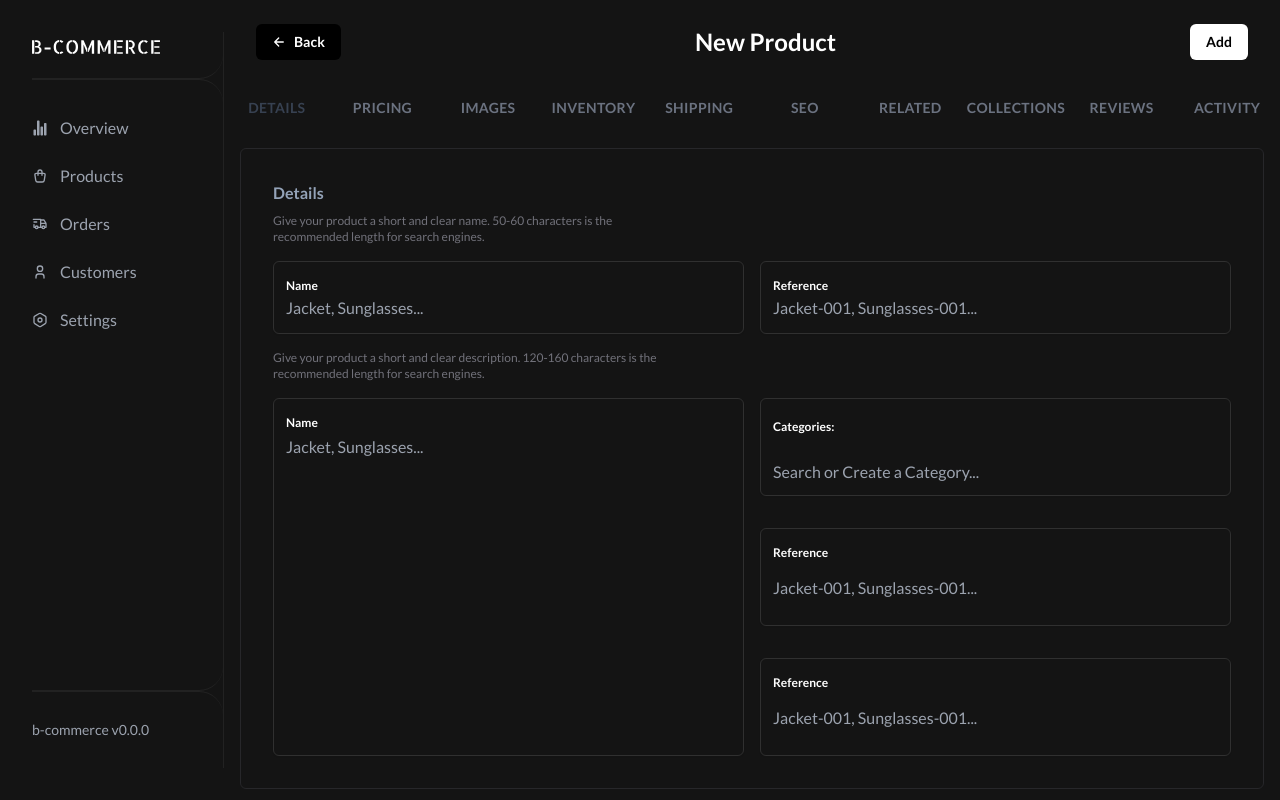
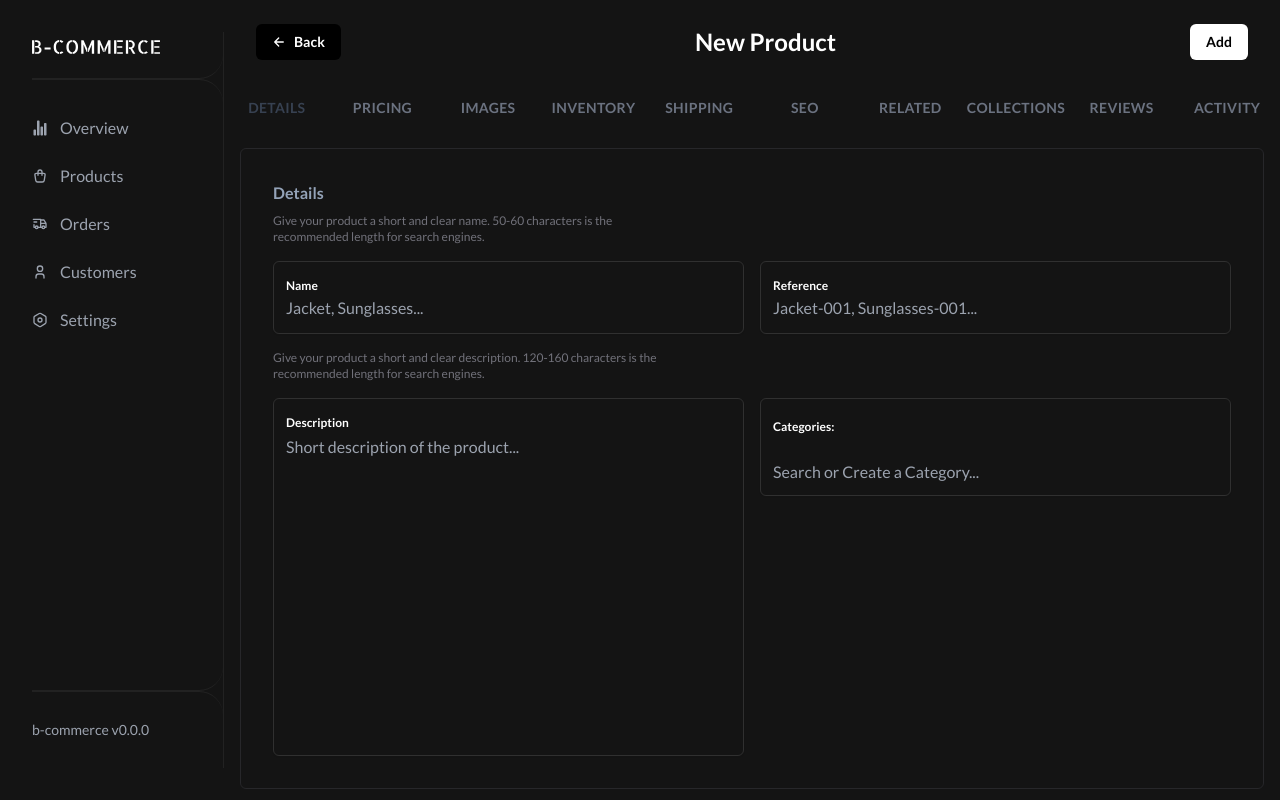
Before and after one commit to MohamedBechirMejri/b-commerce, a Next.js app: page /admin/products/new in a window 1280 px wide. Built offline with nearby package versions, Linux system fonts and the light colour scheme.

Commit message:
remove  unused code

```diff
--- a/app/admin/products/(product)/Details.tsx
+++ b/app/admin/products/(product)/Details.tsx
@@ -13,35 +13,6 @@ export default function Details({
   setProduct: React.Dispatch<React.SetStateAction<Product>>;
 }) {
   const { categories, addCategory } = useCategories();
-
-  // an array of objects with the properties for each input field
-  const fields = [
-    { id: "name", label: "Name", type: "text" },
-    { id: "reference", label: "Reference", type: "text" },
-    { id: "description", label: "Description", type: "textarea", rows: 4 },
-    {
-      id: "categories",
-      label: "Categories",
-      type: "select",
-      multiple: true,
-      options: [
-        { value: "1", text: "Category 1" },
-        { value: "2", text: "Category 2" },
-        { value: "3", text: "Category 3" },
-      ],
-    },
-    {
-      id: "brand",
-      label: "Brand",
-      type: "select",
-      options: [
-        { value: "1", text: "Brand 1" },
-        { value: "2", text: "Brand 2" },
-        { value: "3", text: "Brand 3" },
-      ],
-    },
-    { id: "published", label: "Published", type: "checkbox" },
-  ];
 
   return (
     <div className="flex flex-col w-full min-h-full gap-4 p-8 mx-auto border rounded-md border-zinc-800 max-w-7xl">
@@ -79,11 +50,11 @@ export default function Details({
       <div className="grid grid-cols-2 gap-4">
         <Textarea
           type={"text"}
-          label={"Name"}
-          placeholder={"Jacket, Sunglasses..."}
-          value={product.name}
+          label={"Description"}
+          placeholder={"Short description of the product..."}
+          value={product.description}
           onChange={(e: { target: { value: any } }) =>
-            setProduct({ ...product, name: e.target.value })
+            setProduct({ ...product, description: e.target.value })
           }
           rows={10}
           required
@@ -97,26 +68,6 @@ export default function Details({
             placeholder={"Search or Create a Category..."}
             onCreate={addCategory}
           />
-          <Input
-            type={"text"}
-            label={"Reference"}
-            placeholder={"Jacket-001, Sunglasses-001..."}
-            value={product.reference}
-            onChange={(e: { target: { value: any } }) =>
-              setProduct({ ...product, reference: e.target.value })
-            }
-            required
-          />
-          <Input
-            type={"text"}
-            label={"Reference"}
-            placeholder={"Jacket-001, Sunglasses-001..."}
-            value={product.reference}
-            onChange={(e: { target: { value: any } }) =>
-              setProduct({ ...product, reference: e.target.value })
-            }
-            required
-          />
         </div>
       </div>
     </div>
```
